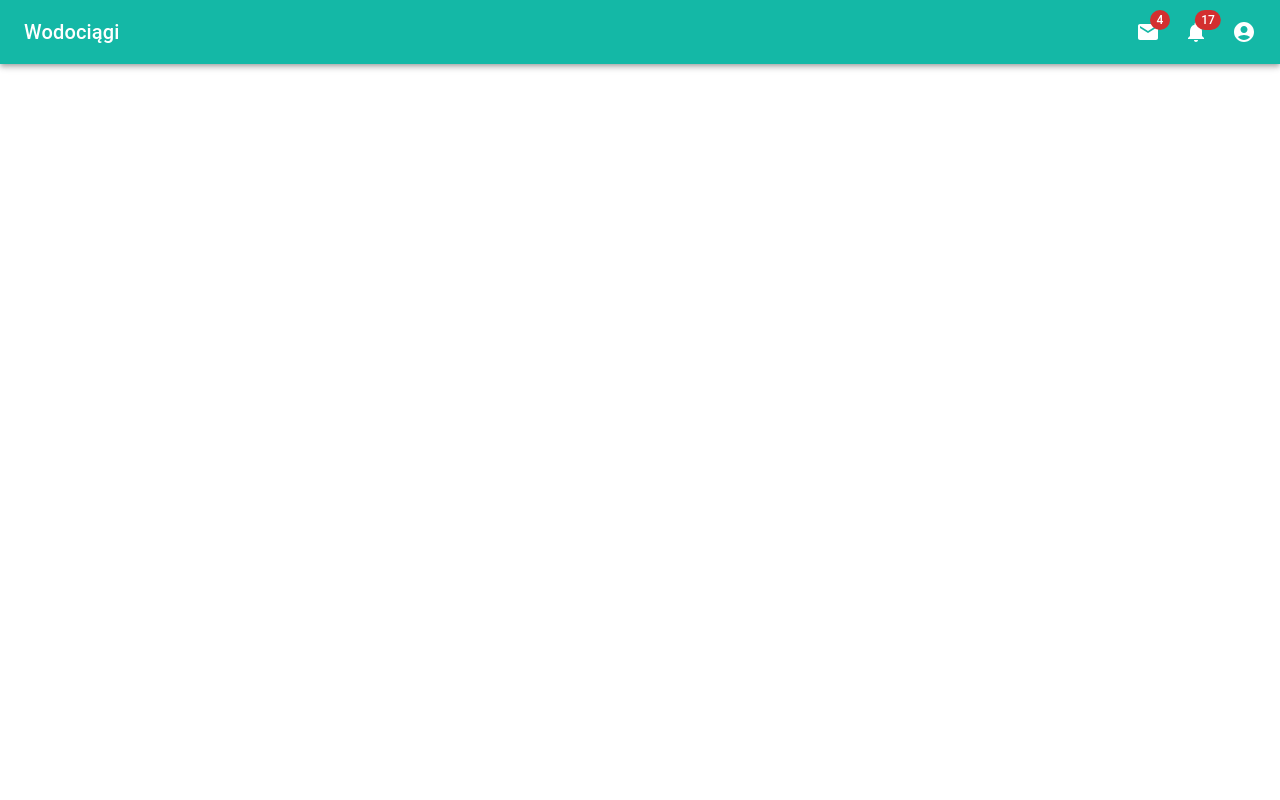
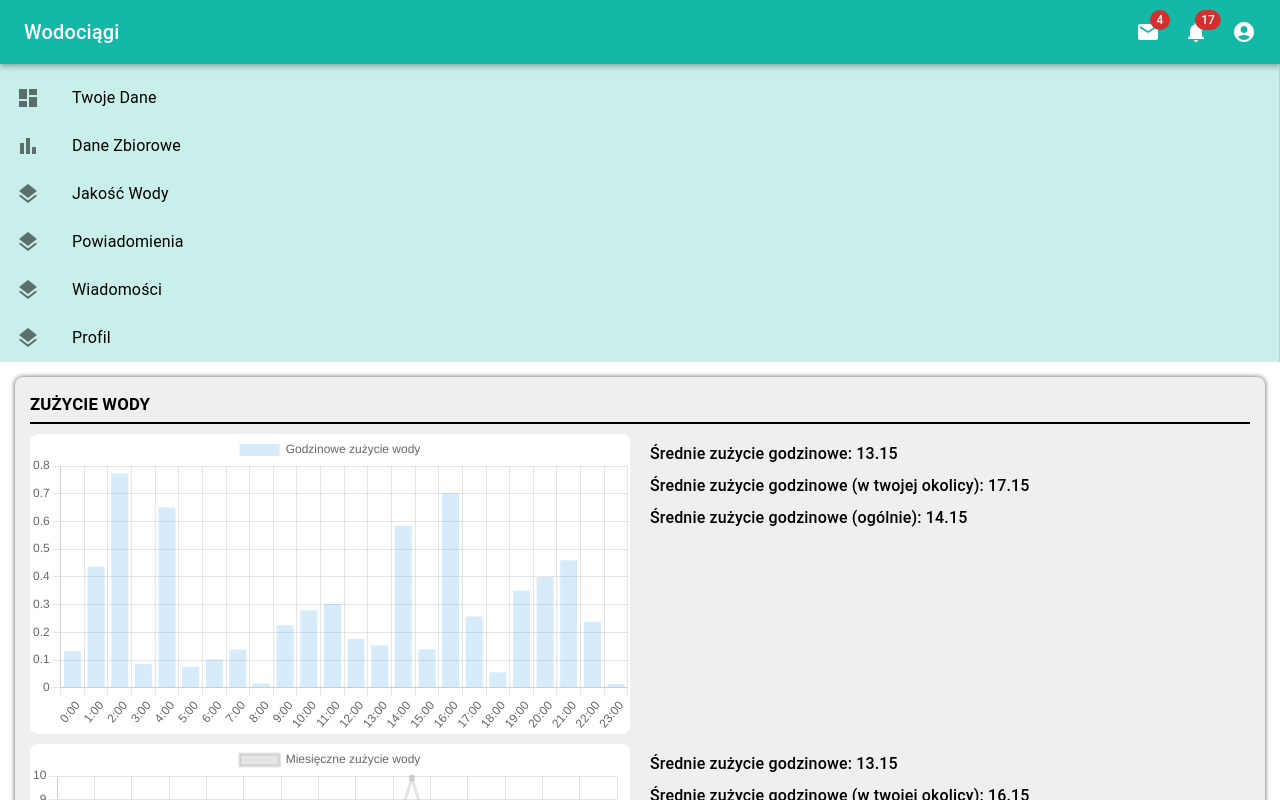
Before and after one commit to matty-bo/bhl_mrozony, a React (Create React App) app in the folder frontend/: page /messages in a window 1280 px wide. Before the commit this address had no page. Shown: the top 800 px of the page. Built offline with nearby package versions, Linux system fonts and the light colour scheme; the HTML template or start-up script is replaced by a standard one.

Commit message:
feat: partial menu refactor

```diff
--- a/frontend/src/components/Main.jsx
+++ b/frontend/src/components/Main.jsx
@@ -1,23 +1,35 @@
 import React from "react";
 import { BrowserRouter, Navigate, Route, Routes } from "react-router-dom";
 import { Dashboard } from "../sites/dashboard/dashboard";
+import { SidebarWrapper } from "../sites/dashboard/dashboard.styles";
 import { NavigationBar } from "./navbar";
+import { NotificationsView } from "./notifications/NotificationsView";
+import { MainListItems } from "./sidebar";
 
 export function Main() {
   return (
     <BrowserRouter>
       <NavigationBar />
 
+      <React.Fragment sx={{display: "flex", flexDirection: "column"}}>
+        <SidebarWrapper>
+          <MainListItems></MainListItems>
+        </SidebarWrapper>
+
         <Routes>
           <Route exact path="/dashboard" element={<Dashboard />}></Route>
           <Route exact path="/regionData" element={<Dashboard />}></Route>
           <Route exact path="/waterQuality" element={<Dashboard />}></Route>
+          <Route exact path="/notifications" element={<NotificationsView />} />
+          <Route exact path="/messages" element={<Dashboard />} />
+          <Route exact path="/profile-settings" element={<Dashboard />} />
           <Route
             exact
             path="/"
             element={<Navigate replace to="/dashboard" />}
           ></Route>
         </Routes>
+      </React.Fragment>
     </BrowserRouter>
   );
 }
--- a/frontend/src/components/navbar.js
+++ b/frontend/src/components/navbar.js
@@ -5,14 +5,15 @@ import NotificationsIcon from '@mui/icons-material/Notifications';
 import {
   AppBar, Badge, Box, IconButton, Menu, MenuItem, Toolbar, Typography
 } from '@mui/material';
-import React, { useCallback } from 'react';
+import React, { useCallback, useState } from 'react';
 import { Link } from 'react-router-dom';
 import { appContext } from '../contexts/AppContext';
 
 
 export const NavigationBar = () => {
-  const [anchorEl, setAnchorEl] = React.useState(null);
-  const [mobileMoreAnchorEl, setMobileMoreAnchorEl] = React.useState(null);
+  const [anchorEl, setAnchorEl] = useState(null);
+  const [mobileMoreAnchorEl, setMobileMoreAnchorEl] = useState(null);
+  const [showNotificationPreview, setShowNotificationPreview] = useState(false);
 
   const { logout } = React.useContext(appContext);
 
@@ -35,6 +36,10 @@ export const NavigationBar = () => {
   const handleLogout = useCallback(() => {
     logout();
   }, [logout])
+
+  const handleToggleNotification = useCallback(() => {
+    setShowNotificationPreview(true);
+  }, [setShowNotificationPreview])
 
   const handleMobileMenuOpen = (event) => {
     setMobileMoreAnchorEl(event.currentTarget);
@@ -61,6 +66,23 @@ export const NavigationBar = () => {
       <MenuItem onClick={handleMenuClose}>My account</MenuItem>
       <MenuItem onClick={handleLogout}>Log out</MenuItem>
     </Menu>
+  );
+
+  const title = "sdvskjvd";
+  const content = "dsvh sjkdnvls  vnlskf nblsrtf yg gy hgj hj jh jh jh hj  knbf";
+  const maxTitleWordsCount = 20
+  const maxContentWordsCount = 40;
+
+  const notificationPreview = (
+    <Box>
+      <Typography>
+        {title.length > maxTitleWordsCount ? `${title.slice(0, maxTitleWordsCount)}...`
+          : title}
+      </Typography>
+      <Typography>{content.length > maxContentWordsCount ? `${content.slice(0, maxContentWordsCount)}...`
+        : content}
+      </Typography>
+    </Box>
   );
 
   const mobileMenuId = 'primary-search-account-menu-mobile';
@@ -142,7 +164,7 @@ export const NavigationBar = () => {
               color="inherit"
             >
               <Badge badgeContent={17} color="error">
-                <NotificationsIcon />
+                <NotificationsIcon onClick={handleToggleNotification} />
               </Badge>
             </IconButton>
             <IconButton
--- /dev/null
+++ b/frontend/src/components/notifications/NotificationsView.jsx
@@ -0,0 +1,9 @@
+import React from "react";
+
+export function NotificationsView() {
+
+
+  return (
+    <div>test</div>
+  )
+}
--- a/frontend/src/components/sidebar.js
+++ b/frontend/src/components/sidebar.js
@@ -1,12 +1,12 @@
-import * as React from 'react';
+import AssignmentIcon from '@mui/icons-material/Assignment';
+import BarChartIcon from '@mui/icons-material/BarChart';
+import DashboardIcon from '@mui/icons-material/Dashboard';
+import LayersIcon from '@mui/icons-material/Layers';
 import ListItemButton from '@mui/material/ListItemButton';
 import ListItemIcon from '@mui/material/ListItemIcon';
 import ListItemText from '@mui/material/ListItemText';
 import ListSubheader from '@mui/material/ListSubheader';
-import DashboardIcon from '@mui/icons-material/Dashboard';
-import BarChartIcon from '@mui/icons-material/BarChart';
-import LayersIcon from '@mui/icons-material/Layers';
-import AssignmentIcon from '@mui/icons-material/Assignment';
+import * as React from 'react';
 import { Link } from 'react-router-dom';
 
 export const MainListItems = () => (
@@ -33,6 +33,31 @@ export const MainListItems = () => (
           <LayersIcon />
         </ListItemIcon>
         <ListItemText primary="Jakość Wody" />
+      </ListItemButton>
+    </Link>
+    <div style={{ flex: 1 }}></div>
+    <Link to='/notifications'>
+      <ListItemButton>
+        <ListItemIcon>
+          <LayersIcon />
+        </ListItemIcon>
+        <ListItemText primary="Powiadomienia" />
+      </ListItemButton>
+    </Link>
+    <Link to='/messages'>
+      <ListItemButton>
+        <ListItemIcon>
+          <LayersIcon />
+        </ListItemIcon>
+        <ListItemText primary="Wiadomości" />
+      </ListItemButton>
+    </Link>
+    <Link to='/profile-settings'>
+      <ListItemButton>
+        <ListItemIcon>
+          <LayersIcon />
+        </ListItemIcon>
+        <ListItemText primary="Profil" />
       </ListItemButton>
     </Link>
   </React.Fragment>
--- a/frontend/src/sites/dashboard/dashboard.js
+++ b/frontend/src/sites/dashboard/dashboard.js
@@ -1,17 +1,12 @@
+import { Box } from '@mui/system';
 import React from 'react';
-import { Box } from '@mui/system';
 import { ChartBox } from '../../components/chartBox';
-import { MainListItems } from '../../components/sidebar';
-import { SidebarWrapper } from './dashboard.styles';
 
 export const Dashboard = () => {
-  return(
+  return (
     <Box sx={{
       display: 'flex'
     }}>
-      <SidebarWrapper>
-        <MainListItems></MainListItems>
-      </SidebarWrapper>
       <ChartBox barChart lineChart></ChartBox>
     </Box>
   );
--- a/frontend/src/sites/dashboard/dashboard.styles.js
+++ b/frontend/src/sites/dashboard/dashboard.styles.js
@@ -1,3 +1,15 @@
 import { Box } from "@mui/material";
 
-export const SidebarWrapper = ({ children }) => <Box sx={{ minWidth: '200px', paddingTop: '10px', borderRight: (theme) => `solid 1px ${theme.secondaryBackgroundColor}`, background: (theme) => `${theme.secondaryBackgroundColor}` }}>{children}</Box>;
+export const SidebarWrapper = ({ children }) => {
+  return <Box
+    sx={{
+      display: "flex",
+      flexDirection: "column",
+      minWidth: '200px',
+      paddingTop: '10px',
+      borderRight: (theme) => `solid 1px ${theme.secondaryBackgroundColor}`,
+      background: (theme) => `${theme.secondaryBackgroundColor}`
+    }}>
+    {children}
+  </Box>;
+}
```
Also changed, not shown: frontend/src/components/notifications/NotificationItem.jsx (added, +9 -0 lines). Lines whose indentation alone changed are shown as unchanged.
